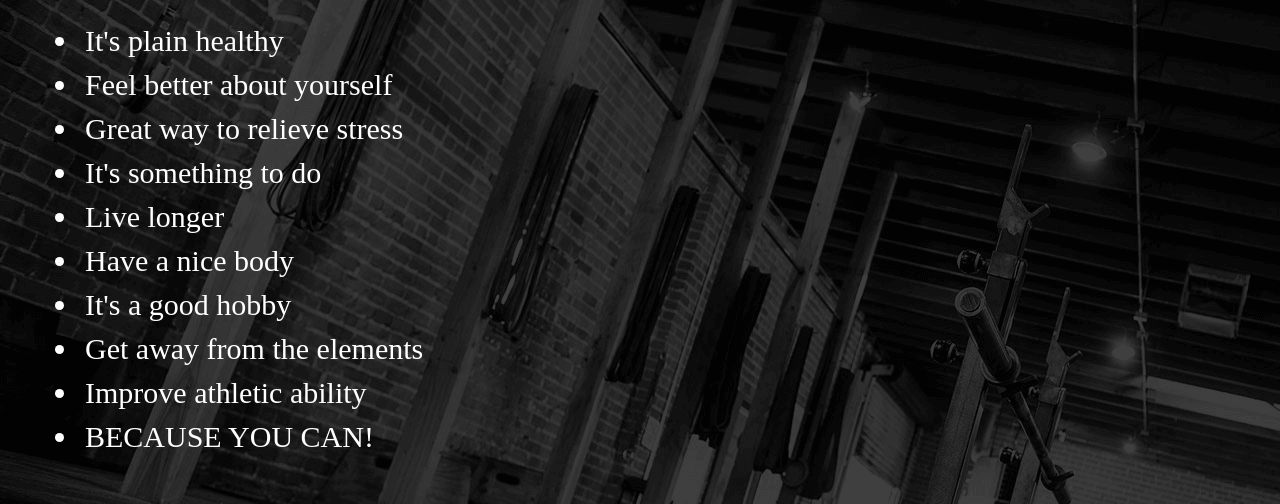
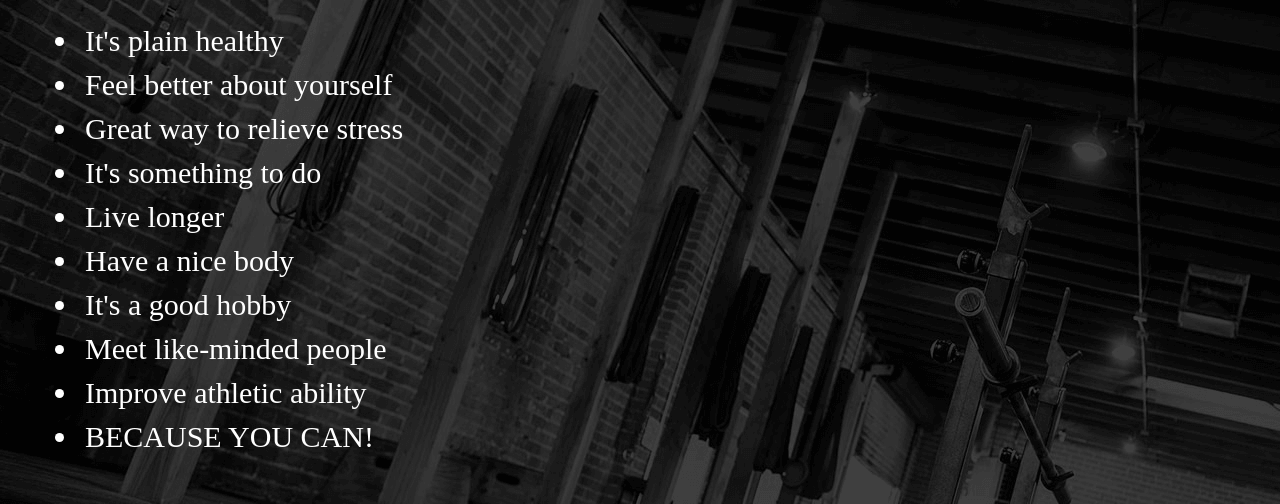
Before and after one commit to HaithamAshraf/MonsterGym, a plain HTML site: page Home.html in a window 1280 px wide. Shown: the part 296-800 px from the top of the page. Drawn offline with Linux system fonts and the light colour scheme.

Commit message:
Update Home.html

```diff
--- a/Home.html
+++ b/Home.html
@@ -66,12 +66,12 @@
             <li class="list1">Feel better about yourself</li>
             <li class="list1">Great way to relieve stress</li>
             <li class="list1">It's something to do</li>
-            <li class="list1"> Live longer</li>
+            <li class="list1">Live longer</li>
             <li class="list1">Have a nice body</li>
-            <li class="list1"> It's a good hobby</li>
-            <li class="list1">Get away from the elements</li>
-            <li class="list1"> Improve athletic ability</li>
-            <li class="list1"> BECAUSE YOU CAN!</li>
+            <li class="list1">It's a good hobby</li>
+            <li class="list1">Meet like-minded people</li>
+            <li class="list1">Improve athletic ability</li>
+            <li class="list1">BECAUSE YOU CAN!</li>
         </ul>
     </div>
     <h2 class="head">WHAT ARE YOU WAITING FOR ? </h2>
```
